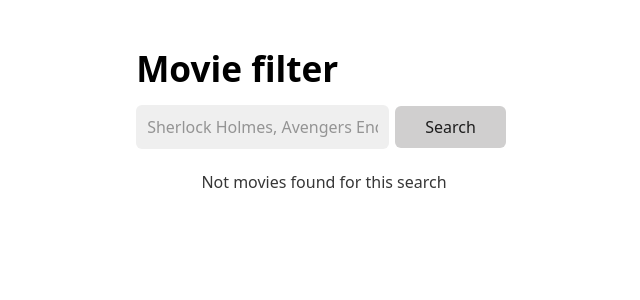
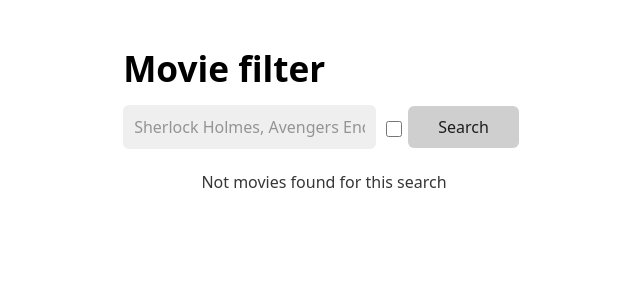
Before and after one commit to seba615/movie-filter, a React (Vite) app: page / in a window 1280 px wide. Shown: the top 300 px of the page, without its empty margins (316-956 px from the left). Built offline with nearby package versions, Linux system fonts and the light colour scheme.

Commit message:
Sorting by title

```diff
--- a/src/App.jsx
+++ b/src/App.jsx
@@ -33,7 +33,8 @@ function useSearch() {
 
 function App() {
   const { search, setSearch, error } = useSearch();
-  const { movies, getMovies, isLoading } = useMovies({ search });
+  const [sort, setSort] = useState(false);
+  const { movies, getMovies, isLoading } = useMovies({ search, sort });
 
   const handleSubmit = (event) => {
     event.preventDefault();
@@ -46,12 +47,17 @@ function App() {
     setSearch(newNameFilter);
   }
 
+  const handleSort = () =>{
+    setSort(!sort);
+  }
+
   return (
     <div className='page'>
       <header>
         <h1>Movie filter</h1>
         <form className='form' onSubmit={handleSubmit}>
           <input style={{ border: '1px solid transparent', borderColor: error ? 'red' : 'transparent' }} onChange={handleChange} value={search} placeholder='Sherlock Holmes, Avengers Endgame, The Godfather...'></input>
+          <input onChange={handleSort} type='checkbox' checked={sort}></input>
           <button type='submit'>Search</button>
         </form>
         {error && <p style={{ color: 'red' }}>{error}</p>}
@@ -59,8 +65,8 @@ function App() {
       <main>
         {
           isLoading
-            ? <div class="loading-container">
-                <div class="loading-spinner"></div>
+            ? <div className="loading-container">
+                <div className="loading-spinner"></div>
             </div>
             : <Movies movies={movies} />
         }
--- a/src/hooks/useMovies.js
+++ b/src/hooks/useMovies.js
@@ -1,7 +1,7 @@
 import { useState, useRef } from 'react';
 import { searchMovies } from '../services/movies'
 
-export function useMovies({ search }) {
+export function useMovies({ search, sort }) {
     const [movies, setMovies] = useState([]);
     const [isLoading, setIsLoading] = useState(false);
     const previousSearch = useRef(search);
@@ -21,5 +21,7 @@ export function useMovies({ search }) {
 
     }
 
-    return { movies, getMovies, isLoading };
+    const sortedMovies = sort ? [...movies].sort((a,b) => a.title.localeCompare(b.title)) : movies;
+
+    return { movies : sortedMovies, getMovies, isLoading };
 }
```
